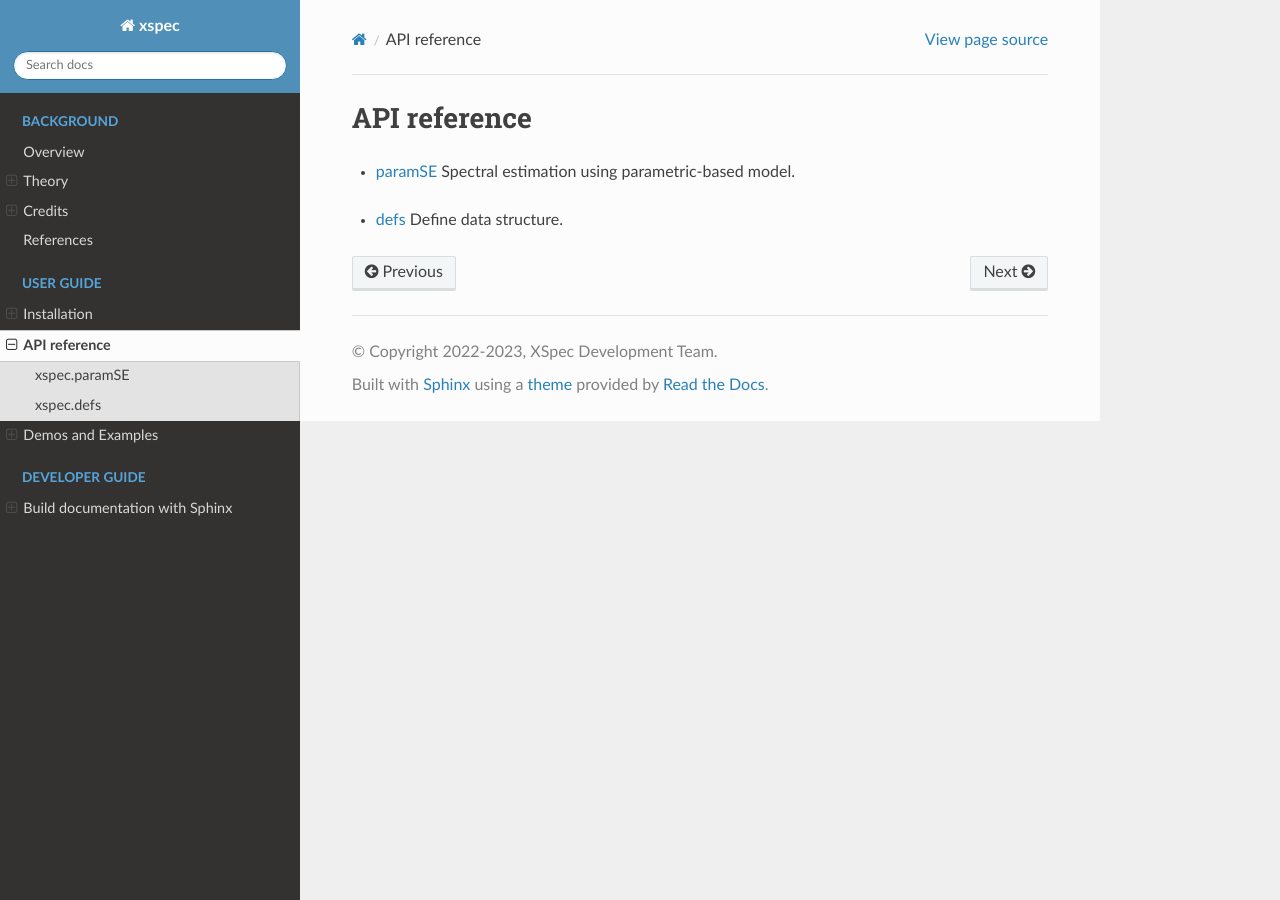
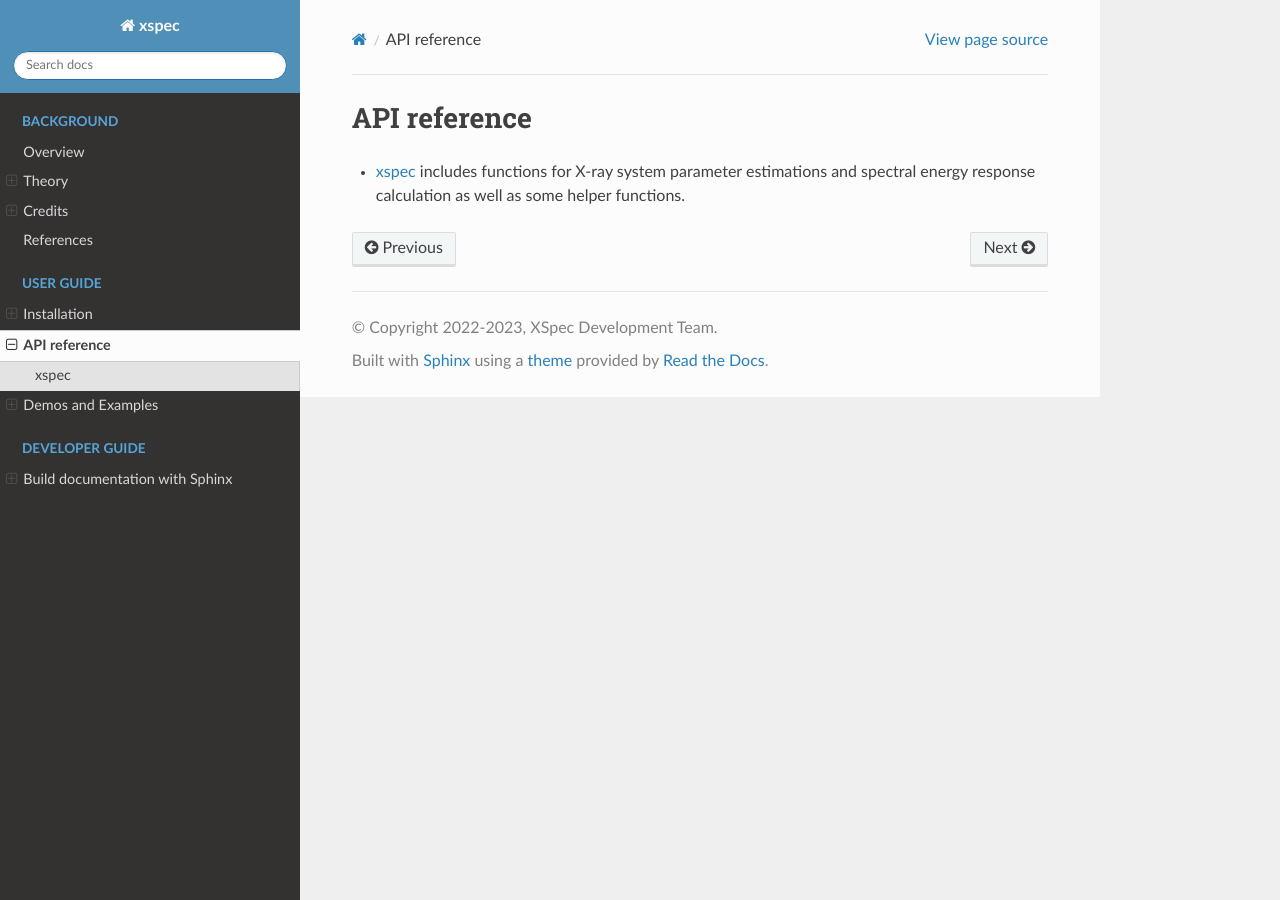
Before and after one commit to cabouman/xcal, a Sphinx documentation site: the page built from docs/source/api.rst, in a window 1280 px wide. Built offline with Sphinx 7.4.7 and the Read the Docs theme 2.0.0, drawn with Linux system fonts in a browser that asks for light colours; pages that are not in the unit, such as notebooks, are missing from menus.

```diff
--- a/docs/source/api.rst
+++ b/docs/source/api.rst
@@ -1,17 +1,13 @@
 API reference
 =============
-* paramSE_ Spectral estimation using parametric-based model.
 
-.. _paramSE: paramSE.html
+* xspec_ includes functions for X-ray system parameter estimations and spectral energy response calculation as well as some helper functions.
 
-* defs_ Define data structure.
-
-.. _defs: defs.html
+.. _xspec: xspec.html
 
 
 .. toctree::
    :titlesonly:
    :hidden:
 
-   paramSE
-   defs
+   xspec
--- a/xspec/__init__.py
+++ b/xspec/__init__.py
@@ -1,5 +1,5 @@
 __version__ = '0.1.0'
-# from .dictSE import *
+from .dictSE import *
 # from .dict_gen import *
-# from .paramSE import *
-# __all__ = ['cal_fw_mat', 'Snap', 'param_based_spec_estimate', 'dictSE', 'dictSE_sep_model', 'gen_filts_specD', 'gen_scints_specD']
+from .paramSE import *
+__all__ = ['cal_fw_mat', 'param_based_spec_estimate']
```
Also changed, not shown: docs/source/xspec.rst (added, +13 -0 lines).
